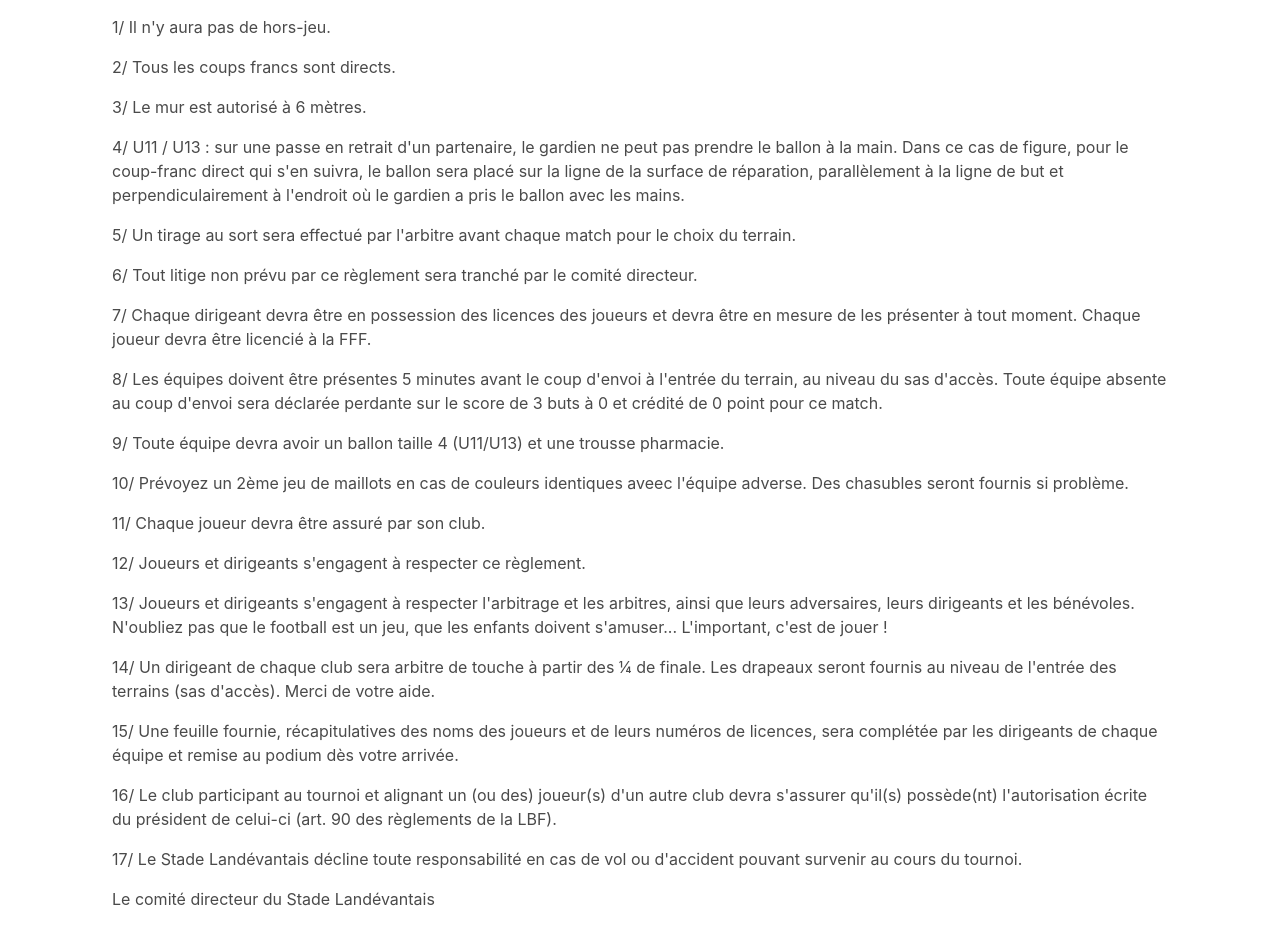
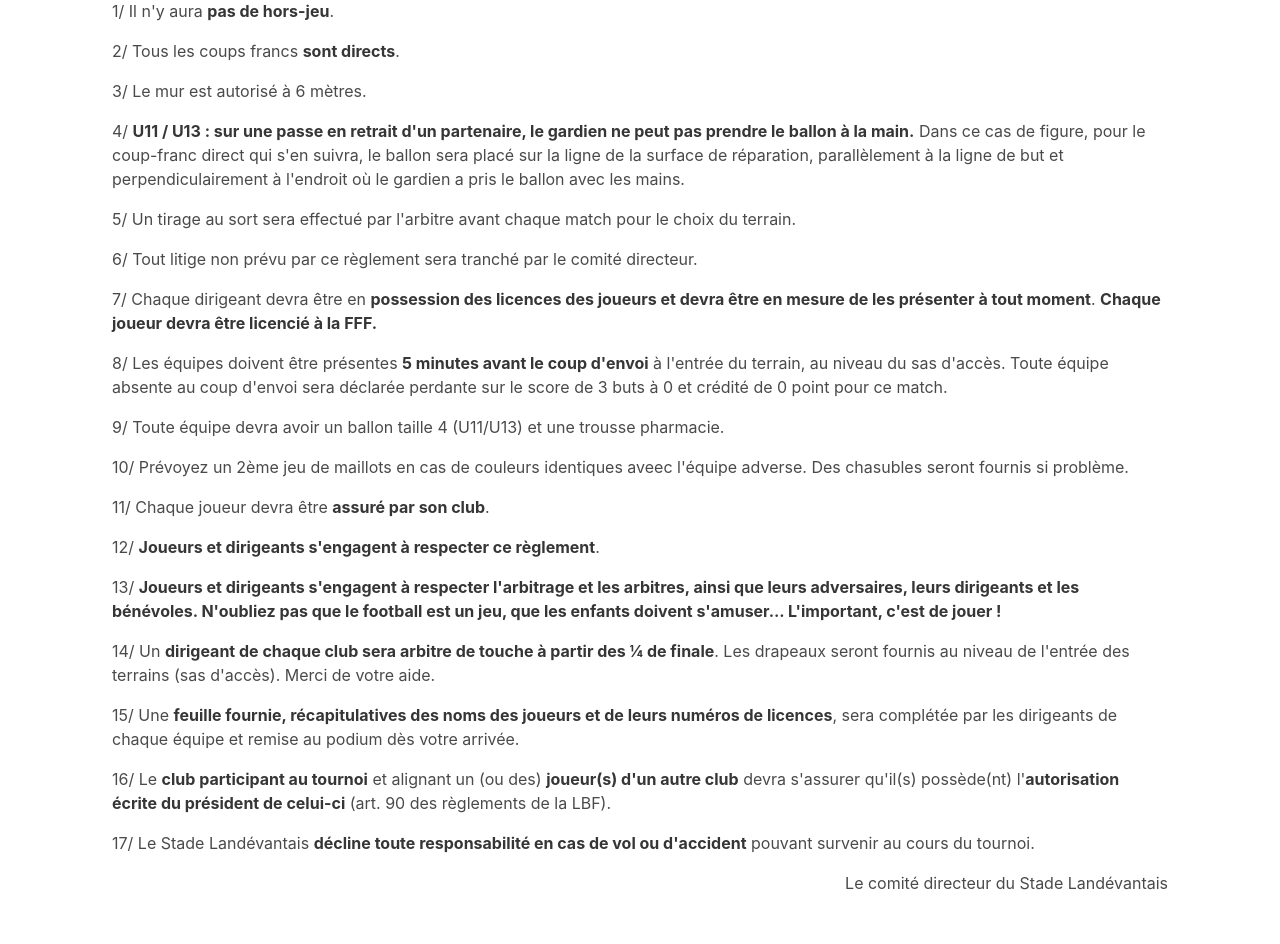
Before and after one commit to smndhm/loustiks-cup, a Vue app: page /#/reglement in a window 1280 px wide. Shown: the part 1104-2048 px from the top of the page. Built offline with nearby package versions, Linux system fonts and the light colour scheme.

Commit message:
feat:team screen

```diff
--- a/src/assets/main.scss
+++ b/src/assets/main.scss
@@ -1,3 +1,4 @@
 $navbar-breakpoint: 420px;
+$blue: #001B52;
 
 @import '../../node_modules/bulma/bulma.sass';
--- a/src/components/CategorieTeams.vue
+++ b/src/components/CategorieTeams.vue
@@ -28,7 +28,13 @@ equipes.sort();
         </h3>
         <ul>
           <li v-for="(equipe, index) in equipes" :key="index">
-            {{ equipe }}
+            <router-link
+              :to="`/categories/${paramCase(
+                props.categorie
+              )}/equipes/${paramCase(equipe)}`"
+            >
+              {{ equipe }}
+            </router-link>
           </li>
         </ul>
       </div>
--- a/src/components/PouleClassement.vue
+++ b/src/components/PouleClassement.vue
@@ -93,7 +93,15 @@ poulesTable.sort((a, b) => {
       <tbody>
         <tr v-for="(pouleTable, index) in poulesTable" :key="index">
           <th>{{ index + 1 }}</th>
-          <td>{{ pouleTable.team }}</td>
+          <td class="nowrap">
+            <router-link
+              :to="`/categories/${paramCase(
+                props.categorie
+              )}/equipes/${paramCase(pouleTable.team)}`"
+            >
+              {{ pouleTable.team }}
+            </router-link>
+          </td>
           <td>{{ pouleTable.played }}</td>
           <td>{{ pouleTable.won }}</td>
           <td>{{ pouleTable.tied }}</td>
@@ -109,3 +117,9 @@ poulesTable.sort((a, b) => {
     </table>
   </div>
 </template>
+
+<style lang="scss" scoped>
+.nowrap {
+  white-space: nowrap;
+}
+</style>
--- a/src/router/index.js
+++ b/src/router/index.js
@@ -20,9 +20,14 @@ const router = createRouter({
       component: () => import("../views/CategorieView.vue"),
     },
     {
-      path: "/categories/:category/tabs/:tab",
+      path: "/categories/:category/poules/:tab",
       name: "categorie-tab",
       component: () => import("../views/CategorieView.vue"),
+    },
+    {
+      path: "/categories/:category/equipes/:equipe",
+      name: "equipe",
+      component: () => import("../views/EquipeView.vue"),
     },
     {
       path: "/reglement",
--- a/src/views/CategorieView.vue
+++ b/src/views/CategorieView.vue
@@ -1,7 +1,7 @@
 <script setup>
 import { reactive, watch, computed } from "vue";
+import { useRoute } from "vue-router";
 import { paramCase } from "param-case";
-import { useRoute } from "vue-router";
 import PouleClassement from "../components/PouleClassement.vue";
 import { getAllMatchs } from "../services/sheets.service";
 
@@ -41,6 +41,7 @@ watch(
 
 <template>
   <h2 class="is-uppercase">{{ route.params.category }}</h2>
+  <h3>Poules</h3>
   <div class="tabs">
     <ul>
       <li
@@ -51,7 +52,7 @@ watch(
         :key="key"
       >
         <router-link
-          :to="`/categories/${route.params.category}/tabs/${paramCase(key)}`"
+          :to="`/categories/${route.params.category}/poules/${paramCase(key)}`"
           >{{ key }}</router-link
         >
       </li>
--- /dev/null
+++ b/src/views/EquipeView.vue
@@ -0,0 +1,62 @@
+<script setup>
+import { watch } from "vue";
+import { useRoute } from "vue-router";
+import { paramCase } from "param-case";
+import { getAllMatchs } from "../services/sheets.service";
+import MatchDetails from "../components/MatchDetails.vue";
+
+const matchs = await getAllMatchs();
+const route = useRoute();
+
+const equipeData = {};
+
+const setEquipeMatchs = async (equipe) => {
+  Object.keys(equipeData).forEach((key) => delete equipeData[key]);
+
+  equipeData.matchs = matchs.filter(
+    (match) =>
+      paramCase(match.categorie) === route.params.category &&
+      (paramCase(match.domicile.equipe) === equipe ||
+        paramCase(match.exterieur.equipe) === equipe)
+  );
+
+  equipeData.name =
+    paramCase(equipeData.matchs[0].domicile.equipe) === equipe
+      ? equipeData.matchs[0].domicile.equipe
+      : equipeData.matchs[0].exterieur.equipe;
+};
+setEquipeMatchs(route.params.equipe);
+
+watch(
+  () => route.params.equipe,
+  async (newEquipe) => {
+    if (newEquipe) {
+      setEquipeMatchs(newEquipe);
+    }
+  }
+);
+</script>
+
+<template>
+  <h2>
+    {{ equipeData.name }}
+    <span class="tag is-info is-medium">{{
+      equipeData.matchs[0].categorie
+    }}</span>
+  </h2>
+  <div class="columns is-multiline">
+    <div
+      class="column is-half"
+      v-for="(match, index) in equipeData.matchs"
+      :key="index"
+    >
+      <match-details with-hour no-category :match="match" />
+    </div>
+  </div>
+</template>
+
+<style lang="scss" scoped>
+.tag {
+  vertical-align: bottom;
+}
+</style>
--- a/src/views/HomeView.vue
+++ b/src/views/HomeView.vue
@@ -3,5 +3,12 @@
 </script>
 
 <template>
-  <main></main>
+  <div class="hero">
+    <div class="hero-body">
+      <div class="container has-text-centered">
+        <p class="title">Loustiks Cup</p>
+        <p class="subtitle">Stade Landévantais</p>
+      </div>
+    </div>
+  </div>
 </template>
--- a/src/views/ReglementView.vue
+++ b/src/views/ReglementView.vue
@@ -7,7 +7,6 @@
         le déroulement de la journée. Merci d'avance.
       </p>
       <h2>Règlement</h2>
-
       <p>
         1/ Chaque équipe sera composée de 8 joueurs + 4 remplaçants (au
         maximum).
@@ -33,24 +32,28 @@
         <li>la meilleure attaque</li>
         <li>une série de 3 tirs au but</li>
       </ol>
-      <p>
-        En U11 : <br />Présence de 16 équipes réparties en 4 poules de 4.<br />
-        Ls 2 premiers de chaque poule sont qualifiés pour la « ligue des
+      <dl>
+        <dt>En U11 :</dt>
+        <dd>
+          Présence de 16 équipes réparties en 4 poules de 4.<br />
+          Les 2 premiers de chaque poule sont qualifiés pour la « ligue des
           Champions U11», les 3ème et 4ème pour la « ligue Europa U11».<br />
           Une phase éliminatoire (quarts de finale / demi-finales / finales et
           matches de classement) sera ensuite organisée.<br />
           Chaque équipe, gagnante ou perdante, jouera 6 matchs.
-      </p>
-      <p>
-        En U13 : <br />Présence de 12 équipes réparties en 2 poules de 6.<br />
+        </dd>
+        <dt>En U13 :</dt>
+        <dd>
+          Présence de 12 équipes réparties en 2 poules de 6.<br />
           Les 2 premiers de chaque poule seront qualifiés pour les demi-finales
           croisées du tournoi « ligue des champions U13».<br />
           Les 3èmes et 4èmes de chaque poule seront qualifiés pour les
           demi-finales croisées du tournoi « ligue europa U13».<br />
-        Les 5ème et 6ème de chaque poule seront qualifiés pour les demi-finales
-        croisées du tournoi « conférence U13 ».<br />
+          Les 5ème et 6ème de chaque poule seront qualifiés pour les
+          demi-finales croisées du tournoi « conférence U13 ».<br />
           Chaque équipe, gagnante ou perdante, jouera 7 matchs.
-      </p>
+        </dd>
+      </dl>
       <p>
         5/ Pour les matchs de quart de finale, demi-finale et finales, il n'y
         aura pas de prolongation.<br />
@@ -60,16 +63,19 @@
         des terrains principaux
       </p>
       <h2>Règles du jeu</h2>
-      <p>1/ Il n'y aura pas de hors-jeu.</p>
-      <p>2/ Tous les coups francs sont directs.</p>
+      <p>1/ Il n'y aura <strong>pas de hors-jeu</strong>.</p>
+      <p>2/ Tous les coups francs <strong>sont directs</strong>.</p>
       <p>3/ Le mur est autorisé à 6 mètres.</p>
       <p>
-        4/ U11 / U13 : sur une passe en retrait d'un partenaire, le gardien ne
-        peut pas prendre le ballon à la main. Dans ce cas de figure, pour le
-        coup-franc direct qui s'en suivra, le ballon sera placé sur la ligne de
-        la surface de réparation, parallèlement à la ligne de but et
-        perpendiculairement à l'endroit où le gardien a pris le ballon avec les
-        mains.
+        4/
+        <strong
+          >U11 / U13 : sur une passe en retrait d'un partenaire, le gardien ne
+          peut pas prendre le ballon à la main.</strong
+        >
+        Dans ce cas de figure, pour le coup-franc direct qui s'en suivra, le
+        ballon sera placé sur la ligne de la surface de réparation,
+        parallèlement à la ligne de but et perpendiculairement à l'endroit où le
+        gardien a pris le ballon avec les mains.
       </p>
       <p>
         5/ Un tirage au sort sera effectué par l'arbitre avant chaque match pour
@@ -80,15 +86,18 @@
         directeur.
       </p>
       <p>
-        7/ Chaque dirigeant devra être en possession des licences des joueurs et
-        devra être en mesure de les présenter à tout moment. Chaque joueur devra
-        être licencié à la FFF.
+        7/ Chaque dirigeant devra être en
+        <strong
+          >possession des licences des joueurs et devra être en mesure de les
+          présenter à tout moment</strong
+        >. <strong>Chaque joueur devra être licencié à la FFF.</strong>
       </p>
       <p>
-        8/ Les équipes doivent être présentes 5 minutes avant le coup d'envoi à
-        l'entrée du terrain, au niveau du sas d'accès. Toute équipe absente au
-        coup d'envoi sera déclarée perdante sur le score de 3 buts à 0 et
-        crédité de 0 point pour ce match.
+        8/ Les équipes doivent être présentes
+        <strong>5 minutes avant le coup d'envoi</strong> à l'entrée du terrain,
+        au niveau du sas d'accès. Toute équipe absente au coup d'envoi sera
+        déclarée perdante sur le score de 3 buts à 0 et crédité de 0 point pour
+        ce match.
       </p>
       <p>
         9/ Toute équipe devra avoir un ballon taille 4 (U11/U13) et une trousse
@@ -98,34 +107,54 @@
         10/ Prévoyez un 2ème jeu de maillots en cas de couleurs identiques aveec
         l'équipe adverse. Des chasubles seront fournis si problème.
       </p>
-      <p>11/ Chaque joueur devra être assuré par son club.</p>
-      <p>12/ Joueurs et dirigeants s'engagent à respecter ce règlement.</p>
+      <p>11/ Chaque joueur devra être <strong>assuré par son club</strong>.</p>
       <p>
-        13/ Joueurs et dirigeants s'engagent à respecter l'arbitrage et les
+        12/
+        <strong
+          >Joueurs et dirigeants s'engagent à respecter ce règlement</strong
+        >.
+      </p>
+      <p>
+        13/
+        <strong
+          >Joueurs et dirigeants s'engagent à respecter l'arbitrage et les
           arbitres, ainsi que leurs adversaires, leurs dirigeants et les
           bénévoles. N'oubliez pas que le football est un jeu, que les enfants
-        doivent s'amuser... L'important, c'est de jouer !
+          doivent s'amuser... L'important, c'est de jouer !</strong
+        >
       </p>
       <p>
-        14/ Un dirigeant de chaque club sera arbitre de touche à partir des ¼ de
-        finale. Les drapeaux seront fournis au niveau de l'entrée des terrains
-        (sas d'accès). Merci de votre aide.
+        14/ Un
+        <strong
+          >dirigeant de chaque club sera arbitre de touche à partir des ¼ de
+          finale</strong
+        >. Les drapeaux seront fournis au niveau de l'entrée des terrains (sas
+        d'accès). Merci de votre aide.
       </p>
       <p>
-        15/ Une feuille fournie, récapitulatives des noms des joueurs et de
-        leurs numéros de licences, sera complétée par les dirigeants de chaque
-        équipe et remise au podium dès votre arrivée.
+        15/ Une
+        <strong
+          >feuille fournie, récapitulatives des noms des joueurs et de leurs
+          numéros de licences</strong
+        >, sera complétée par les dirigeants de chaque équipe et remise au
+        podium dès votre arrivée.
       </p>
       <p>
-        16/ Le club participant au tournoi et alignant un (ou des) joueur(s)
-        d'un autre club devra s'assurer qu'il(s) possède(nt) l'autorisation
-        écrite du président de celui-ci (art. 90 des règlements de la LBF).
+        16/ Le <strong>club participant au tournoi</strong> et alignant un (ou
+        des) <strong>joueur(s) d'un autre club</strong> devra s'assurer qu'il(s)
+        possède(nt) l'<strong
+          >autorisation écrite du président de celui-ci</strong
+        >
+        (art. 90 des règlements de la LBF).
       </p>
       <p>
-        17/ Le Stade Landévantais décline toute responsabilité en cas de vol ou
-        d'accident pouvant survenir au cours du tournoi.
+        17/ Le Stade Landévantais
+        <strong
+          >décline toute responsabilité en cas de vol ou d'accident</strong
+        >
+        pouvant survenir au cours du tournoi.
       </p>
-      <p>Le comité directeur du Stade Landévantais</p>
+      <p class="has-text-right">Le comité directeur du Stade Landévantais</p>
     </div>
   </section>
 </template>
```
Also changed, not shown: src/components/MatchDetails.vue (+29 -4 lines), public/heure.svg (added). Lines whose indentation alone changed are shown as unchanged.
